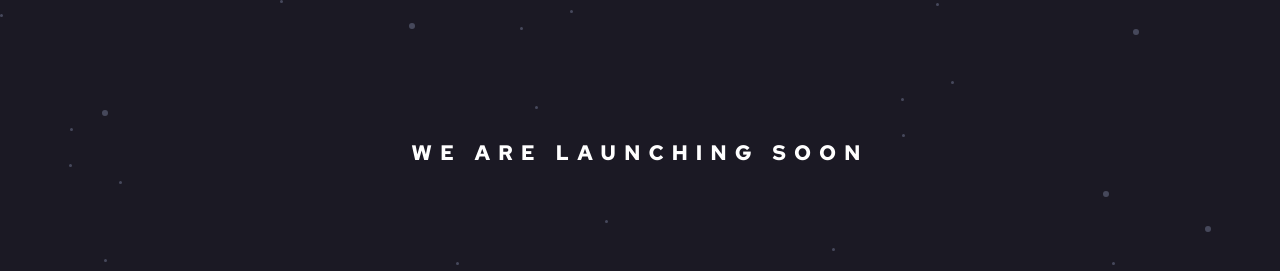
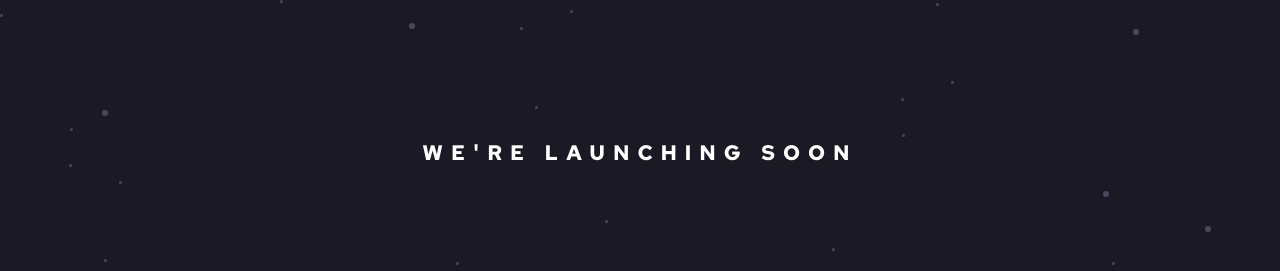
Before and after one commit to VerMeh/launch-countdown-timer-main, a plain HTML site: page index.html in a window 1280 px wide. Shown: the top 271 px of the page. Drawn offline with Linux system fonts and the light colour scheme.

Commit message:
fixed typo

```diff
--- a/index.html
+++ b/index.html
@@ -17,7 +17,7 @@
 <body>
 
  <main>
-  <h1>We are launching soon</h1>
+  <h1>We're launching soon</h1>
 
    <div class="countdown">
 
```
